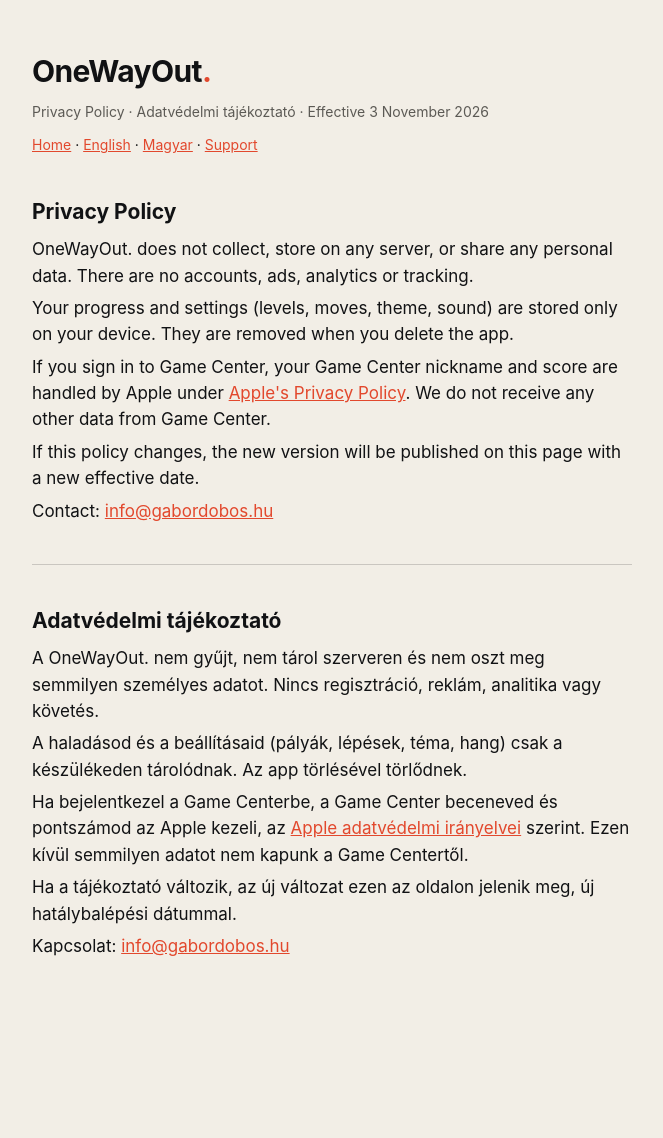
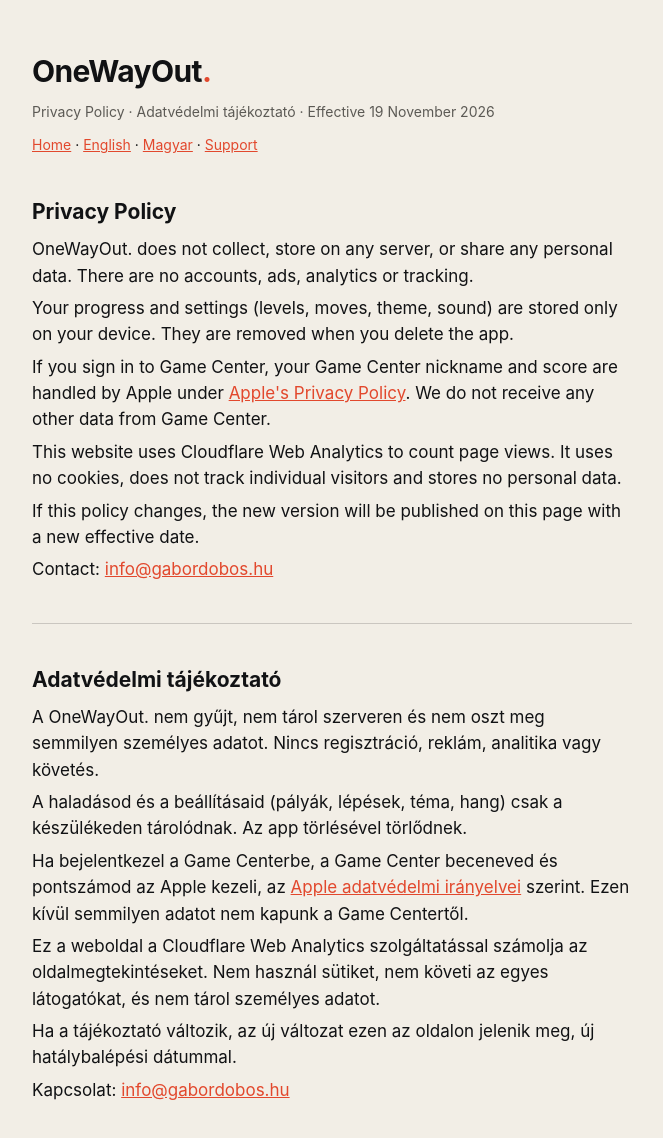
Before and after one commit to gabordobos/onewayout-pipo, a plain HTML site: page privacy/index.html in a window 1280 px wide. Shown: the whole page, without its empty margins (308-971 px from the left). Before the commit the page ends 1029 px from the top, so only its background shows below. Drawn offline with Linux system fonts and the light colour scheme.

Commit message:
Cloudflare Web Analytics beacon; privacy note
Co-Authored-By: Claude Opus 5.5 <noreply@anthropic.com>
Claude-Session: https://claude.ai/code/session_01NDMLBk3GWNverDK8EV536W

```diff
--- a/privacy/index.html
+++ b/privacy/index.html
@@ -1,10 +1,11 @@
 <!doctype html><html lang="en"><head><meta charset="utf-8"><meta name="viewport" content="width=device-width,initial-scale=1"><title>OneWayOut. – Privacy Policy</title><style>:root{--bg:#f2eee6;--ink:#111214;--muted:#5c5a55;--accent:#e2482d}@media (prefers-color-scheme:dark){:root{--bg:#111214;--ink:#f2eee6;--muted:#a5a199}}*{box-sizing:border-box}body{margin:0;background:var(--bg);color:var(--ink);font:17px/1.55 -apple-system,BlinkMacSystemFont,"Segoe UI",Helvetica,Arial,sans-serif}main{max-width:640px;margin:0 auto;padding:48px 20px 64px}h1{font-size:30px;margin:0 0 4px;letter-spacing:-.02em}h1 b{color:var(--accent)}h2{font-size:21px;margin:40px 0 8px}h3{font-size:17px;margin:24px 0 4px}p,li{margin:6px 0}.muted{color:var(--muted);font-size:14px}a{color:var(--accent)}hr{border:0;border-top:1px solid color-mix(in srgb,var(--ink) 18%,transparent);margin:40px 0}nav{font-size:14px;margin-top:12px}</style></head><body><main>
-<h1>OneWayOut<b>.</b></h1><p class="muted">Privacy Policy · Adatvédelmi tájékoztató · Effective 3 November 2026</p>
+<h1>OneWayOut<b>.</b></h1><p class="muted">Privacy Policy · Adatvédelmi tájékoztató · Effective 19 November 2026</p>
 <nav><a href="../">Home</a> · <a href="#en">English</a> · <a href="#hu">Magyar</a> · <a href="../support/">Support</a></nav>
 <h2 id="en">Privacy Policy</h2>
 <p>OneWayOut. does not collect, store on any server, or share any personal data. There are no accounts, ads, analytics or tracking.</p>
 <p>Your progress and settings (levels, moves, theme, sound) are stored only on your device. They are removed when you delete the app.</p>
 <p>If you sign in to Game Center, your Game Center nickname and score are handled by Apple under <a href="https://www.apple.com/legal/privacy/">Apple's Privacy Policy</a>. We do not receive any other data from Game Center.</p>
+<p>This website uses Cloudflare Web Analytics to count page views. It uses no cookies, does not track individual visitors and stores no personal data.</p>
 <p>If this policy changes, the new version will be published on this page with a new effective date.</p>
 <p>Contact: <a href="mailto:info@gabordobos.hu">info@gabordobos.hu</a></p>
 <hr>
@@ -12,6 +13,7 @@
 <p>A OneWayOut. nem gyűjt, nem tárol szerveren és nem oszt meg semmilyen személyes adatot. Nincs regisztráció, reklám, analitika vagy követés.</p>
 <p>A haladásod és a beállításaid (pályák, lépések, téma, hang) csak a készülékeden tárolódnak. Az app törlésével törlődnek.</p>
 <p>Ha bejelentkezel a Game Centerbe, a Game Center beceneved és pontszámod az Apple kezeli, az <a href="https://www.apple.com/hu/legal/privacy/">Apple adatvédelmi irányelvei</a> szerint. Ezen kívül semmilyen adatot nem kapunk a Game Centertől.</p>
+<p>Ez a weboldal a Cloudflare Web Analytics szolgáltatással számolja az oldalmegtekintéseket. Nem használ sütiket, nem követi az egyes látogatókat, és nem tárol személyes adatot.</p>
 <p>Ha a tájékoztató változik, az új változat ezen az oldalon jelenik meg, új hatálybalépési dátummal.</p>
 <p>Kapcsolat: <a href="mailto:info@gabordobos.hu">info@gabordobos.hu</a></p>
-</main></body></html>
+</main><!-- Cloudflare Web Analytics --><script defer src='https://static.cloudflareinsights.com/beacon.min.js' data-cf-beacon='{"token": "62909620c9ea472c8c6a2a7eb737548d"}'></script><!-- End Cloudflare Web Analytics --></body></html>
```
Also changed, not shown: index.html (+1 -1 lines), support/index.html (+1 -1 lines).
